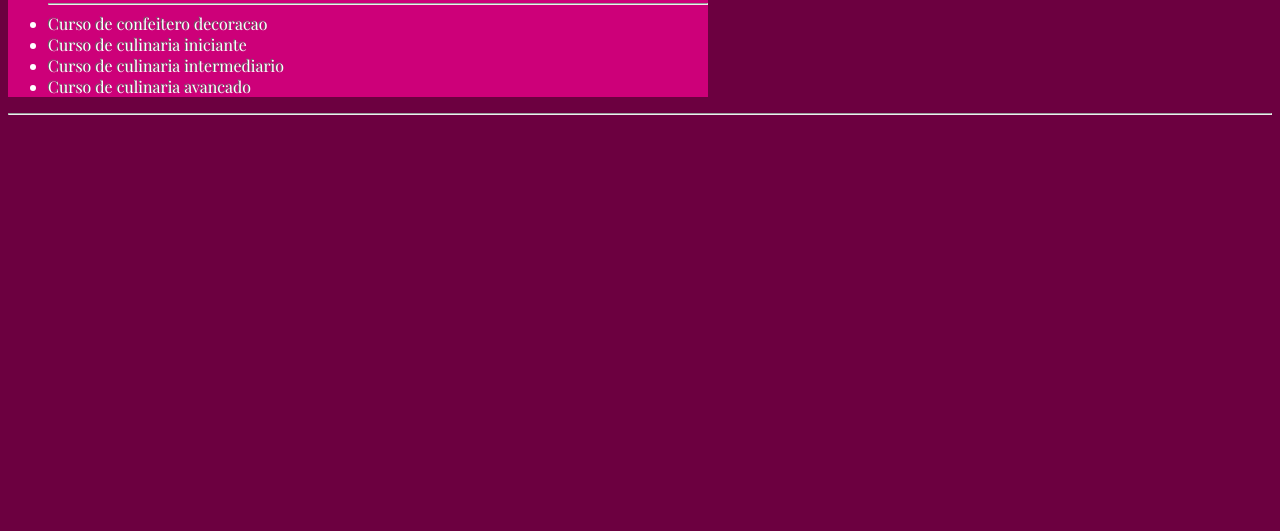
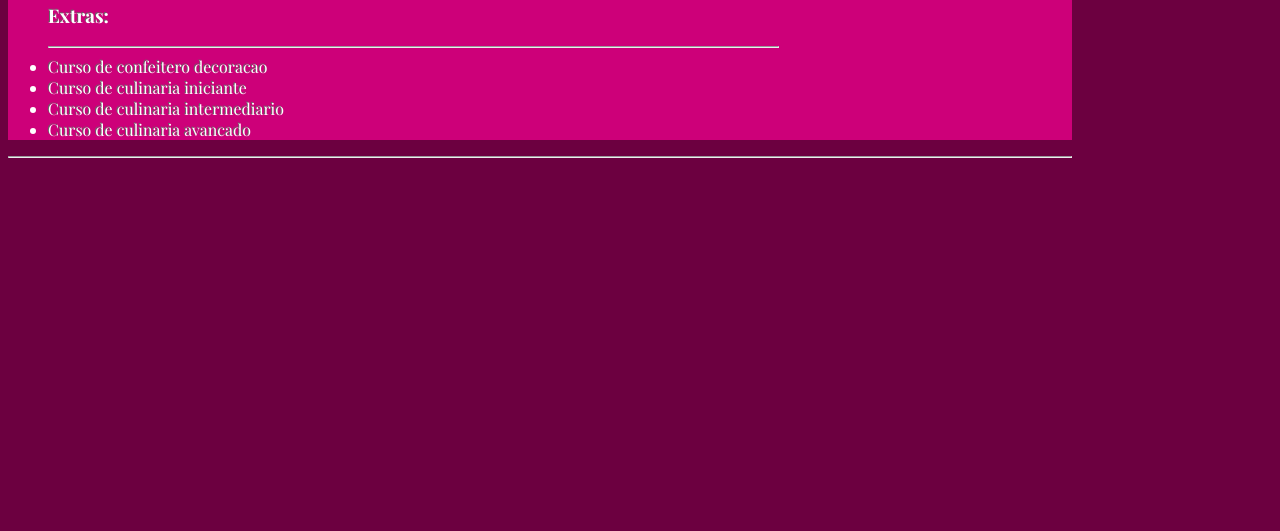
Before and after one commit to joanys-king/meu-site, a plain HTML site: page cursos.html in a window 1280 px wide. Shown: the part 269-800 px from the top of the page. Drawn offline with nearby package versions, Linux system fonts and the light colour scheme; a web font is replaced by a local one.

Commit message:
Add files via upload

```diff
--- a/style.css
+++ b/style.css
@@ -4,6 +4,10 @@ body{
 	color: white;
 	text-shadow: -1px -1px #666666;
 	overflow: hidden;
+	min-width: 960px;
+	max-width: 1064;
+	min-height: 640px;
+	max-height: 1440;
 }
 
 p{
@@ -13,8 +17,6 @@ p{
 }
 
 div{
-	min-width: 500px;
-	max-width: 700px;
 	background-color: rgba(205, 0, 121 );
 }
 
```
